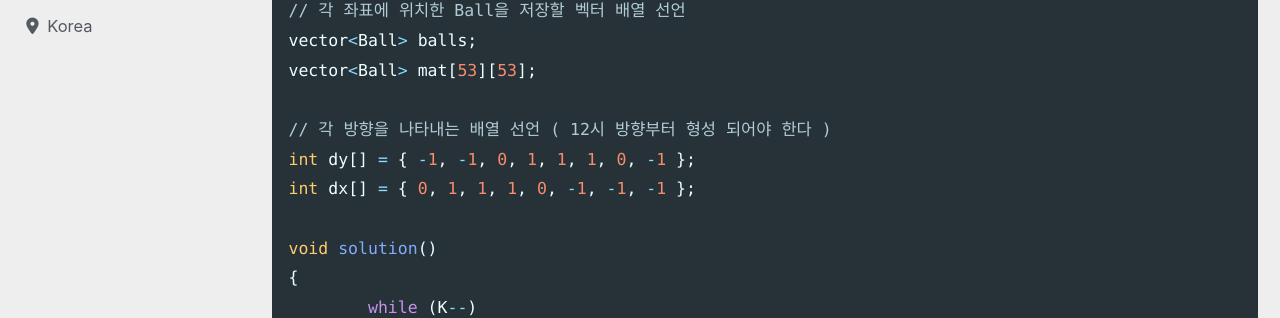
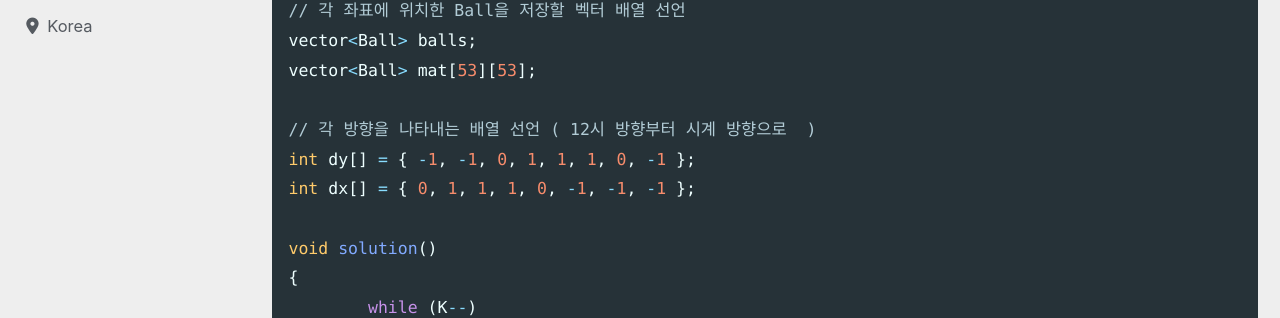
Before and after one commit to devMyeong/devMyeong.github.io, a Jekyll site: the page built from _posts/codingTest/2023-05-01-삼성기출.md, in a window 1280 px wide and 900 px high, scrolled down 24644 px. Shown: the part 140-458 px from the top of the window. Built offline with Jekyll 4.4.1, drawn with Linux system fonts in a browser that asks for light colours; cached includes are drawn as plain includes; nearby versions of some CDN libraries; some web fonts are replaced; comment, search, counter and statistics services are not loaded; some of the changed text lies outside the part shown.

Commit message:
Chore : 수정

```diff
--- a/_posts/codingTest/2023-05-01-삼성기출.md
+++ b/_posts/codingTest/2023-05-01-삼성기출.md
@@ -800,7 +800,7 @@ struct Ball
 vector<Ball> balls;
 vector<Ball> mat[53][53];
 
-// 각 방향을 나타내는 배열 선언 ( 12시 방향부터 형성 되어야 한다 )
+// 각 방향을 나타내는 배열 선언 ( 12시 방향부터 시계 방향으로  )
 int dy[] = { -1, -1, 0, 1, 1, 1, 0, -1 };
 int dx[] = { 0, 1, 1, 1, 0, -1, -1, -1 };
 
```
Also changed, not shown: other parts of _posts/codingTest/2023-05-01-삼성기출.md (+1 -1 lines).
